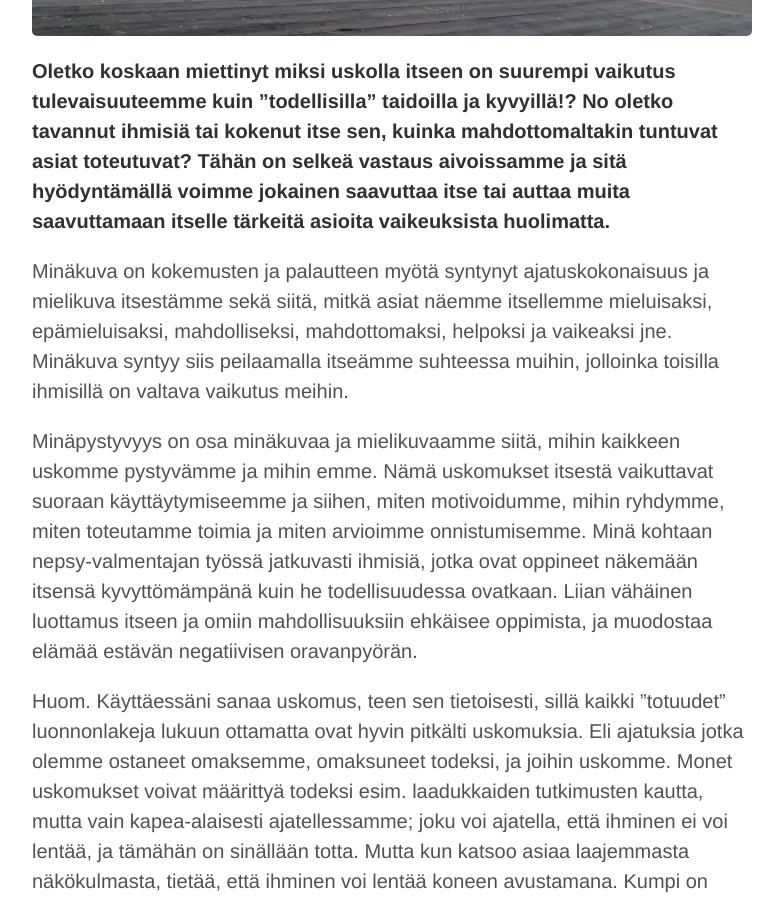
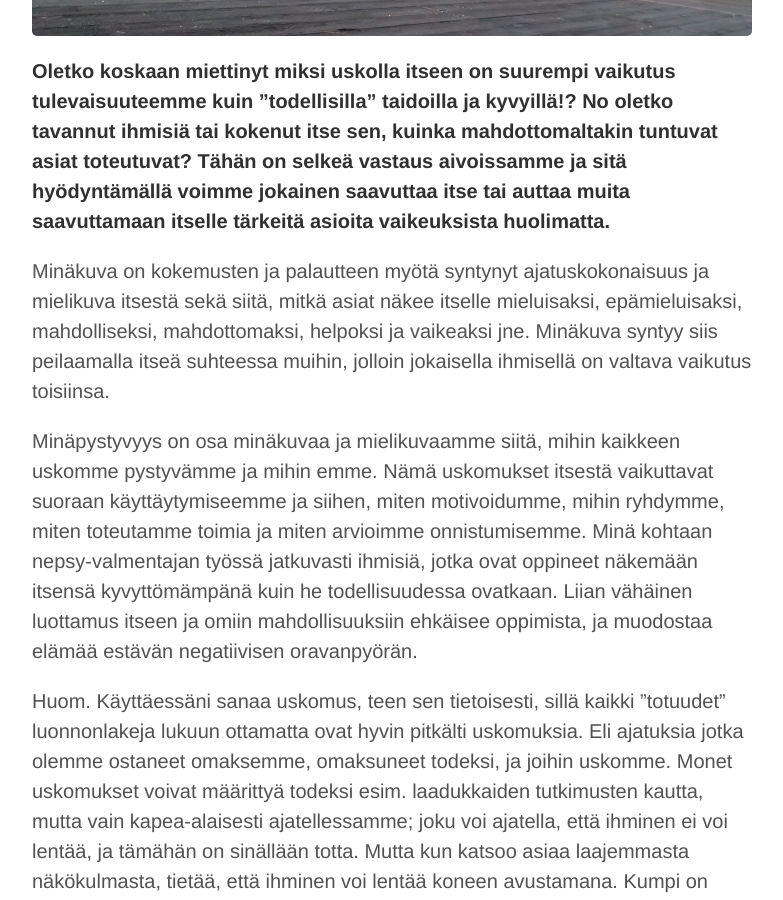
Before and after one commit to niinapiira/neppari.net, a Jekyll site: the page built from _posts/2017-01-24-tukemalla-hyvaa-minakuvaa-luomme-mahdollisuuksia.md, in a window 1280 px wide and 900 px high, scrolled down 531 px. Shown: the whole window, without its empty margins (248-1031 px from the left). Built offline with Jekyll 4.4.1, drawn with Linux system fonts in a browser that asks for light colours.

Commit message:
Updated 2017-01-24-tukemalla-hyvaa-minakuvaa-luomme-mahdollisuuksia.md

```diff
--- a/_posts/2017-01-24-tukemalla-hyvaa-minakuvaa-luomme-mahdollisuuksia.md
+++ b/_posts/2017-01-24-tukemalla-hyvaa-minakuvaa-luomme-mahdollisuuksia.md
@@ -7,7 +7,7 @@ page-title: Tukemalla hyvää minäkuvaa luomme mahdollisuuksia
 
 **Oletko koskaan miettinyt miksi uskolla itseen on suurempi vaikutus tulevaisuuteemme kuin ”todellisilla" taidoilla ja kyvyillä!? No oletko tavannut ihmisiä tai kokenut itse sen, kuinka mahdottomaltakin tuntuvat asiat toteutuvat? Tähän on selkeä vastaus aivoissamme ja sitä hyödyntämällä voimme jokainen saavuttaa itse tai auttaa muita saavuttamaan itselle tärkeitä asioita vaikeuksista huolimatta.**
 
-Minäkuva on kokemusten ja palautteen myötä syntynyt ajatuskokonaisuus ja mielikuva itsestämme sekä siitä, mitkä asiat näemme itsellemme mieluisaksi, epämieluisaksi, mahdolliseksi, mahdottomaksi, helpoksi ja vaikeaksi jne. Minäkuva syntyy siis peilaamalla itseämme suhteessa muihin, jolloinka toisilla ihmisillä on valtava vaikutus meihin.
+Minäkuva on kokemusten ja palautteen myötä syntynyt ajatuskokonaisuus ja mielikuva itsestä sekä siitä, mitkä asiat näkee itselle mieluisaksi, epämieluisaksi, mahdolliseksi, mahdottomaksi, helpoksi ja vaikeaksi jne. Minäkuva syntyy siis peilaamalla itseä suhteessa muihin, jolloin jokaisella ihmisellä on valtava vaikutus toisiinsa.
 
 Minäpystyvyys on osa minäkuvaa ja mielikuvaamme siitä, mihin kaikkeen uskomme pystyvämme ja mihin emme. Nämä uskomukset itsestä vaikuttavat suoraan käyttäytymiseemme ja siihen, miten motivoidumme, mihin ryhdymme, miten toteutamme toimia ja miten arvioimme onnistumisemme. Minä kohtaan nepsy-valmentajan työssä jatkuvasti ihmisiä, jotka ovat oppineet näkemään itsensä kyvyttömämpänä kuin he todellisuudessa ovatkaan. Liian vähäinen luottamus itseen ja omiin mahdollisuuksiin ehkäisee oppimista, ja muodostaa elämää estävän negatiivisen oravanpyörän.
 
```
